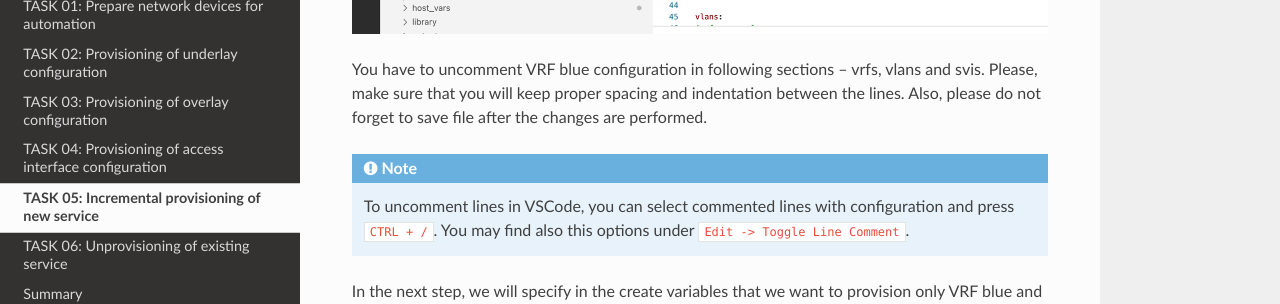
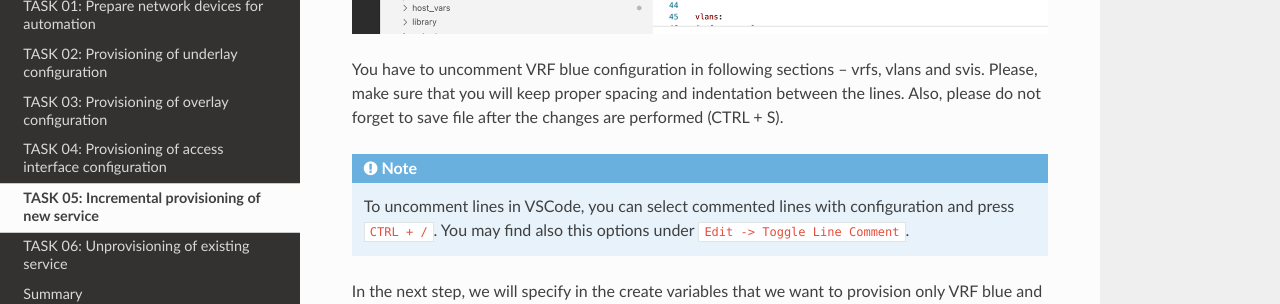
Before and after one commit to dvishchu/labens-2969, a Sphinx documentation site: the page built from docs/source/task_05.rst, in a window 1280 px wide and 900 px high, scrolled down 731 px. Shown: the part 198-502 px from the top of the window. Built offline with Sphinx 7.4.7 and the Read the Docs theme 2.0.0, drawn with Linux system fonts in a browser that asks for light colours.

Commit message:
Adding minor text changes

```diff
--- a/docs/source/task_01.rst
+++ b/docs/source/task_01.rst
@@ -39,8 +39,8 @@ After lab started, you may verify connectivity to each device via ping to below
 
 .. code-block:: console
 
-    ansible@iol-ansible:~/cat9k-evpn-ansible$ ping 10.1.1.2
-    PING 10.1.1.2 (10.1.1.2) 56(84) bytes of data.
+    ansible@iol-ansible:~/cat9k-evpn-ansible$ ping 10.1.1.1
+    PING 10.1.1.1 (10.1.1.1) 56(84) bytes of data.
     64 bytes from 10.1.1.2: icmp_seq=2 ttl=255 time=0.419 ms
     64 bytes from 10.1.1.2: icmp_seq=3 ttl=255 time=0.293 ms
     64 bytes from 10.1.1.2: icmp_seq=4 ttl=255 time=0.259 ms
--- a/docs/source/task_05.rst
+++ b/docs/source/task_05.rst
@@ -13,7 +13,7 @@ As you could notice in previous task, we had configuration of VRF blue commented
 
 .. image:: assets/task05_overlay_db.png
 
-You have to uncomment VRF blue configuration in following sections – vrfs, vlans and svis. Please, make sure that you will keep proper spacing and indentation between the lines. Also, please do not forget to save file after the changes are performed.
+You have to uncomment VRF blue configuration in following sections – vrfs, vlans and svis. Please, make sure that you will keep proper spacing and indentation between the lines. Also, please do not forget to save file after the changes are performed (CTRL + S).
 
 .. note::
     To uncomment lines in VSCode, you can select commented lines with configuration and press ``CTRL + /``. You may find also this options under ``Edit -> Toggle Line Comment``.
```
